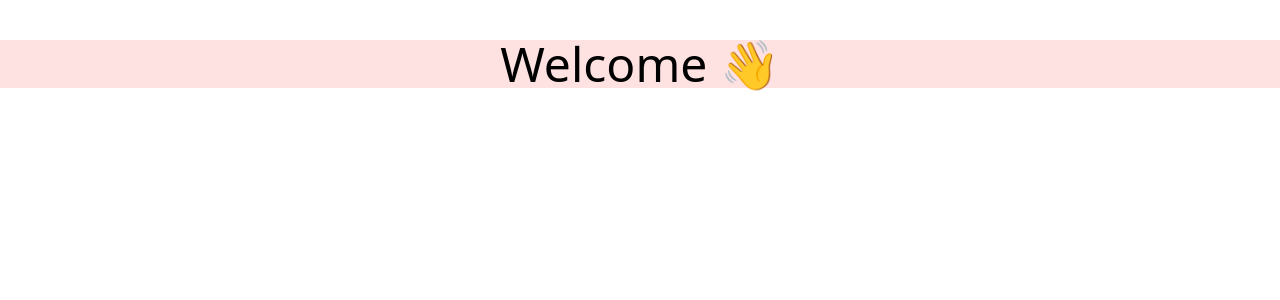
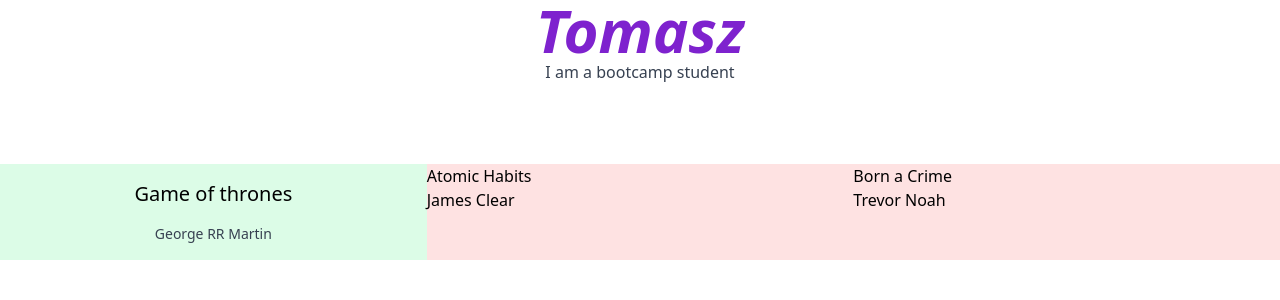
Before and after one commit to TomaszSarmata/quick-revision, a Next.js app: page / in a window 1280 px wide. Shown: the top 300 px of the page. Built offline with nearby package versions, Linux system fonts and the light colour scheme.

Commit message:
created basic content for index.js without any components

```diff
--- a/pages/index.js
+++ b/pages/index.js
@@ -1,5 +1,30 @@
 export default function Home() {
   return (
-    <div className="bg-red-100 text-5xl text-center my-10">Welcome 👋</div>
+    <div>
+      <div className="text-6xl text-purple-700 text-center font-bold italic">
+        Tomasz
+      </div>
+      <div className="text-center text-gray-700">I am a bootcamp student</div>
+      <div id="book-grid" className="mt-20 grid grid-cols-3 w-full bg-red-100">
+        <div id="book1" className="bg-green-100 p-4">
+          <p className="title mb-4 text-center text-xl font-medium">
+            Game of thrones
+          </p>
+          <p className="author text-sm text-gray-700 text-center">
+            George RR Martin
+          </p>
+        </div>
+
+        <div id="book2">
+          <p className="title">Atomic Habits</p>
+          <p className="author">James Clear</p>
+        </div>
+
+        <div id="book3">
+          <p className="title">Born a Crime</p>
+          <p className="author">Trevor Noah</p>
+        </div>
+      </div>
+    </div>
   );
 }
```
